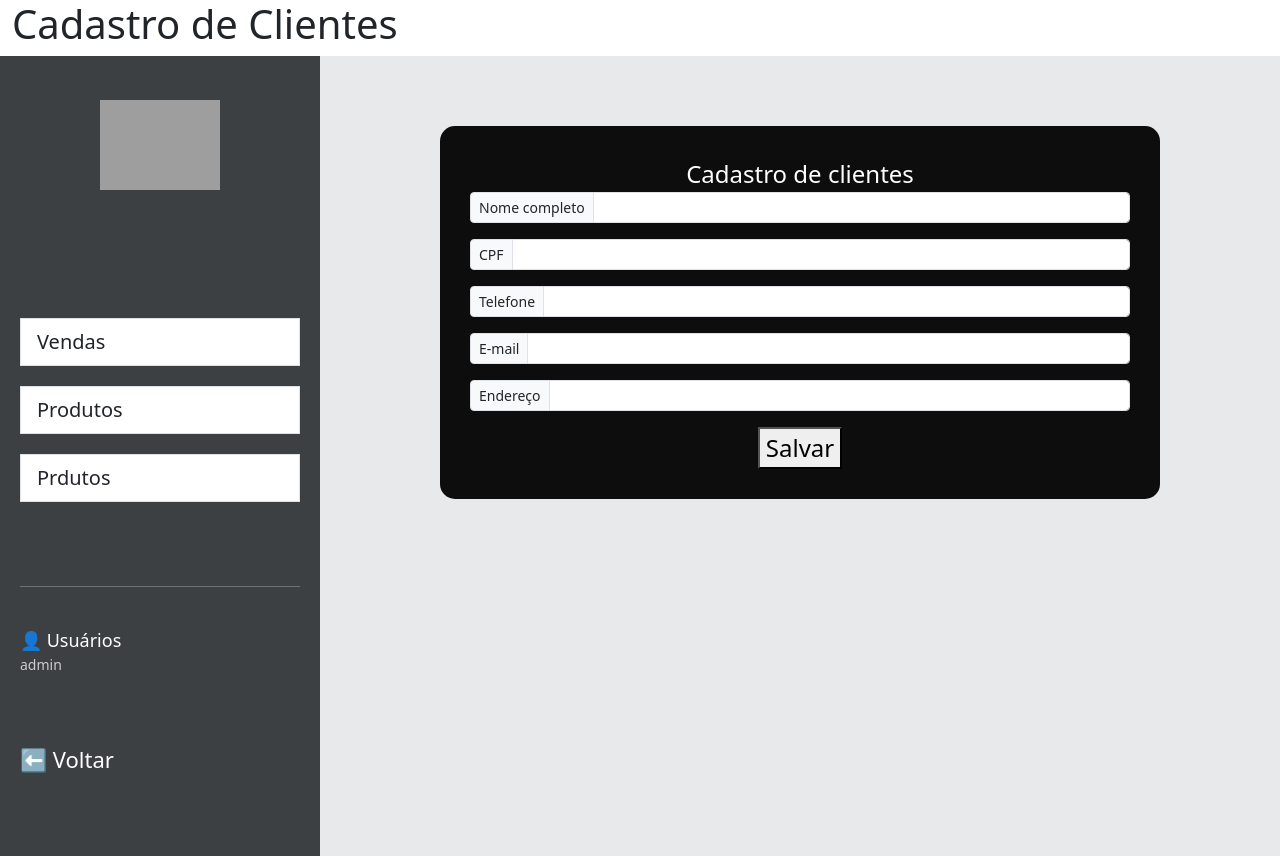
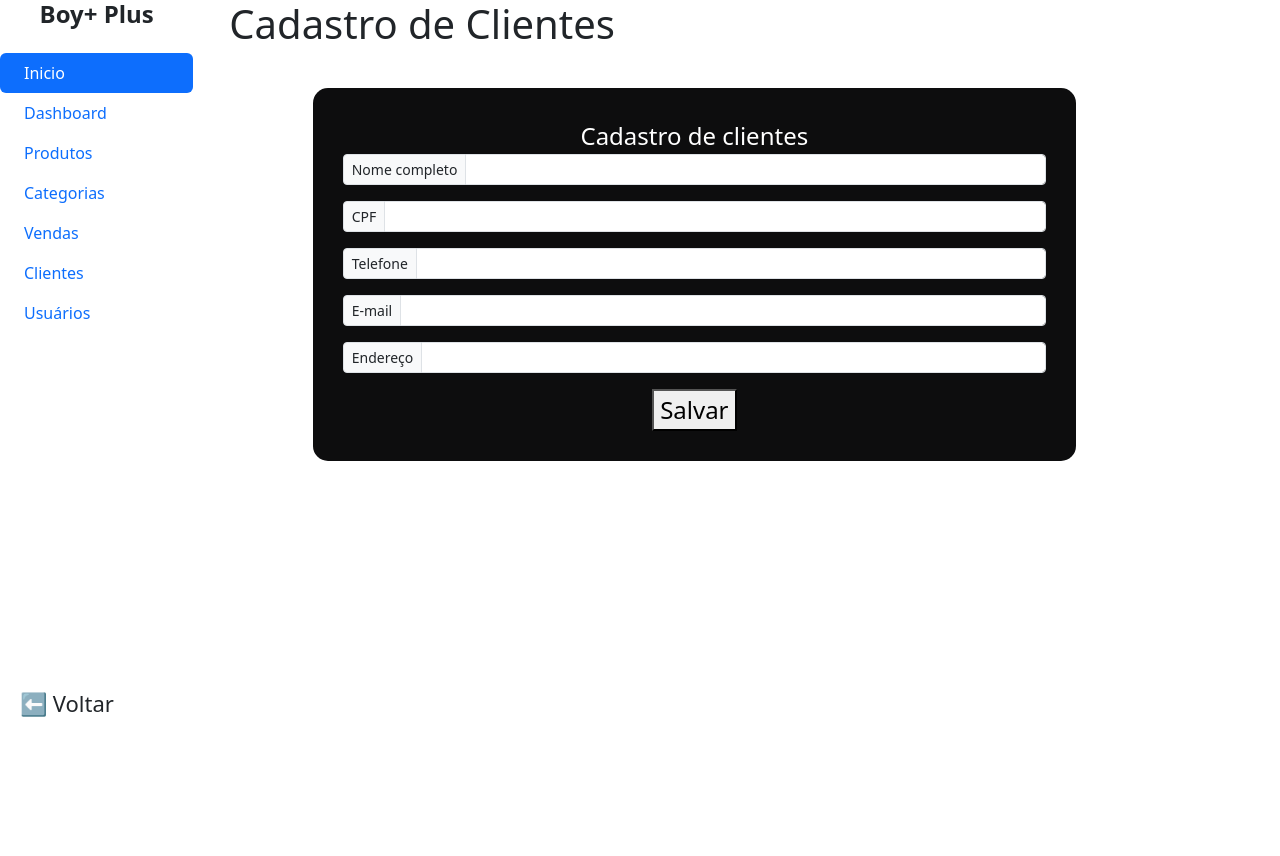
Before and after one commit to matheuskapp/pi-loja, a Next.js app: page /cadastro_clientes in a window 1280 px wide. After the commit the page ends 800 px from the top, so only its background shows below. Built offline with nearby package versions, Linux system fonts and the light colour scheme; grey boxes are pictures that could not be loaded.

Commit message:
atualização menu lateral

```diff
--- a/app/cadastro_clientes/cadastro_clientes.css
+++ b/app/cadastro_clientes/cadastro_clientes.css
@@ -15,20 +15,20 @@
  padding: 0;
  margin-top: 30px;
 
- background-color:#3d4043
+ background-color:#303133
 
 
 }
 
-.menu-links li {
+.menu-links  {
  margin: 20px 0;
  font-size: 20px;
  cursor: pointer;
-background-color: #3d4043
+background-color: #18191a
 }
 
 .menu-links li:hover {
- color: #0c0c0c;
+ color: #000000;
 }
 
 .usuario {
--- a/app/cadastro_clientes/page.js
+++ b/app/cadastro_clientes/page.js
@@ -1,40 +1,18 @@
 import 'bootstrap/dist/css/bootstrap.min.css'
 import "./cadastro_clientes.css"
+import BarraLateral from '../components/barra_lateral'
 export default function CadastroClientes() {
     return (
-        <div>
+        <div className='row'>
+            <div className='col-2'>
 
+                <BarraLateral />
 
+            </div>
+            <div className='col-9'>
 
                 <div className="container-fluid">
                     <h1>Cadastro de Clientes</h1>
-                <div className="row">
-
-                    {/* MENU */}
-                    <div className="col-3 menu">
-
-                        <div className="text-center mt-4">
-                            <img src="/logo.png" width="120" />
-                        </div>
-
-                        <div class="menu-links list-group list-group-flush my-5">
-
-                            <ul className="menu-links">
-                                <li><a href="#" class="list-group-item list-group-item-action">Vendas</a></li>
-                                <li><a href="#" class="list-group-item list-group-item-action ">Produtos</a></li>
-                                <li><a href="#" class="list-group-item list-group-item-action">Prdutos</a></li>
-                            </ul>
-
-                        </div>
-
-
-
-                        <hr />
-
-                        <div className="usuario">
-                            👤 Usuários
-                            <div className="admin">admin</div>
-                        </div>
 
                     <div className="voltar">
                         ⬅ Voltar
@@ -44,7 +22,7 @@ export default function CadastroClientes() {
 
 
                 {/* CONTEÚDO */}
-                    <div className="col-9 conteudo">
+                <div>
 
                     <div className="titulo">
                         Cadastro de clientes
@@ -77,12 +55,14 @@ export default function CadastroClientes() {
                 </div>
 
             </div>
+
         </div>
 
 
 
 
-        </div>
+
+
 
     )
 }
```
Also changed, not shown: app/cadastro_clientes/menu.lateral.js (added, +10 -0 lines). Lines whose indentation alone changed are shown as unchanged.
